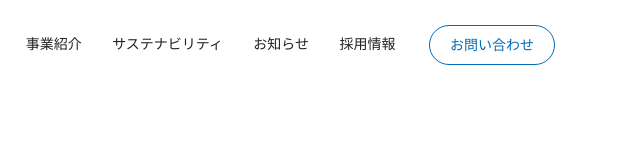
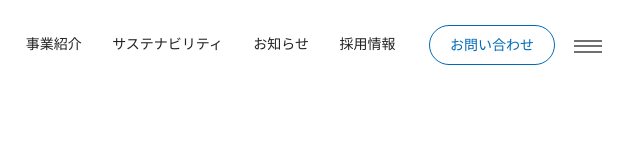
Before and after one commit to ryoosuk/Oriconsul_cp, a plain HTML site: page index.html in a window 1280 px wide. Shown: the full height of the page, 640-1280 px from the left. Drawn offline with nearby package versions, Linux system fonts and the light colour scheme.

Commit message:
create: hum-menu

```diff
--- a/assets/css/style.scss
+++ b/assets/css/style.scss
@@ -129,4 +129,44 @@ body{
             }
         }
     }
+    .hum_menu-wrap{
+        position: fixed;
+        top: 22.5px;
+        right: 25px;
+        z-index: 999;
+        display: block;
+        width: 55px;
+        height: 45px;
+        .hum_menu{
+            position: relative;
+            display: block;
+            z-index: 10;
+            width: 100%;
+            height: 100%;
+            cursor: pointer;
+            span{
+                position: absolute;
+                display: block;
+                left: 50%;
+                height: 2px;
+                background-color: #707070;
+                transition: all 0.4s;
+            }
+            span:first-child{
+                top: 38%;
+                transform: translateX(-50%);
+                width: 28px;
+            }
+            span:nth-child(2){
+                top: 50%;
+                transform: translateX(-50%);
+                width: 28px;
+            }
+            span:last-child{
+                top: 63%;
+                transform: translateX(-50%);
+                width: 28px;
+            }
+        }
+    }
 }
--- a/index.html
+++ b/index.html
@@ -71,6 +71,14 @@
         </div>
     </header>
 
+    <div class="hum_menu-wrap">
+        <div class="hum_menu" data-state="inactive">
+            <span></span>
+            <span></span>
+            <span></span>
+        </div>
+    </div>
+
     <main>
 
     </main>
```
Also changed, not shown: assets/css/style.css, 1 other file.
